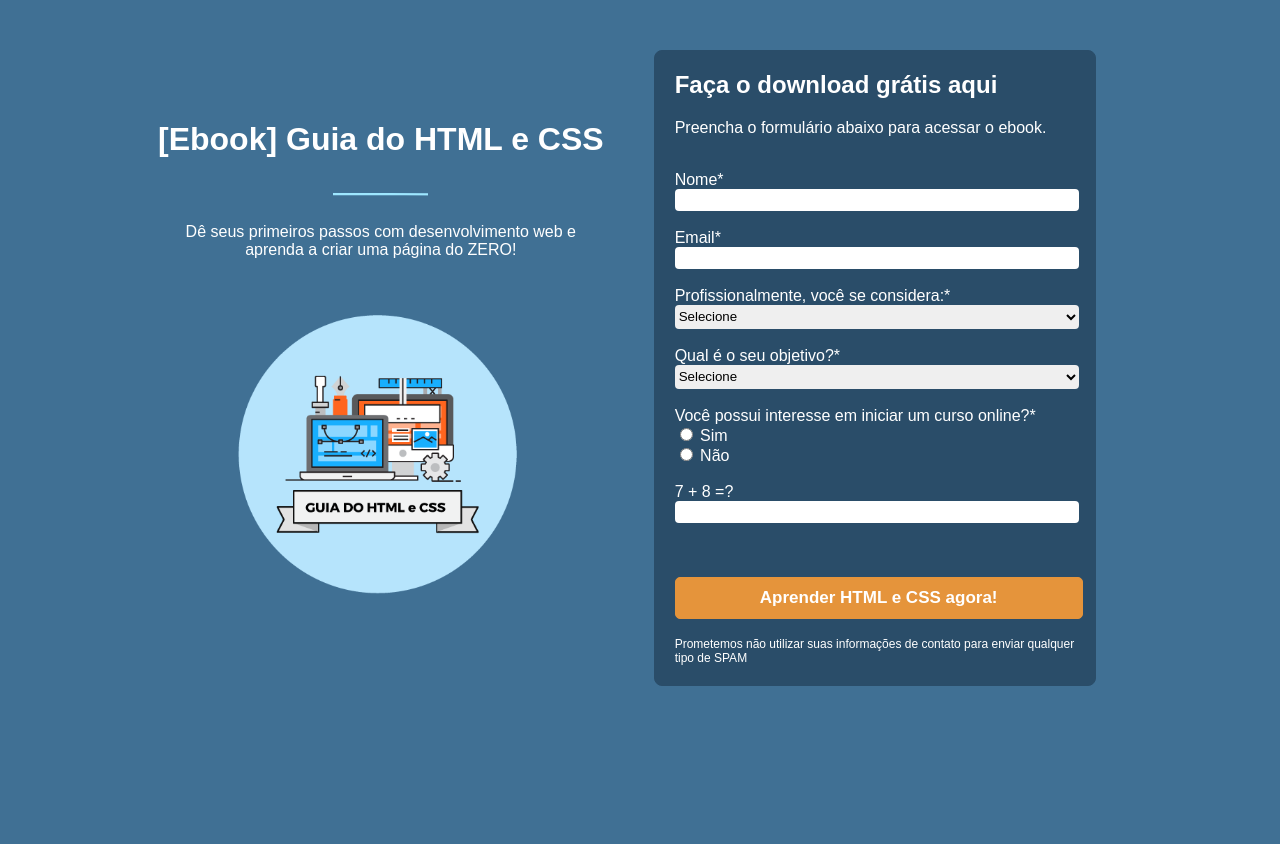
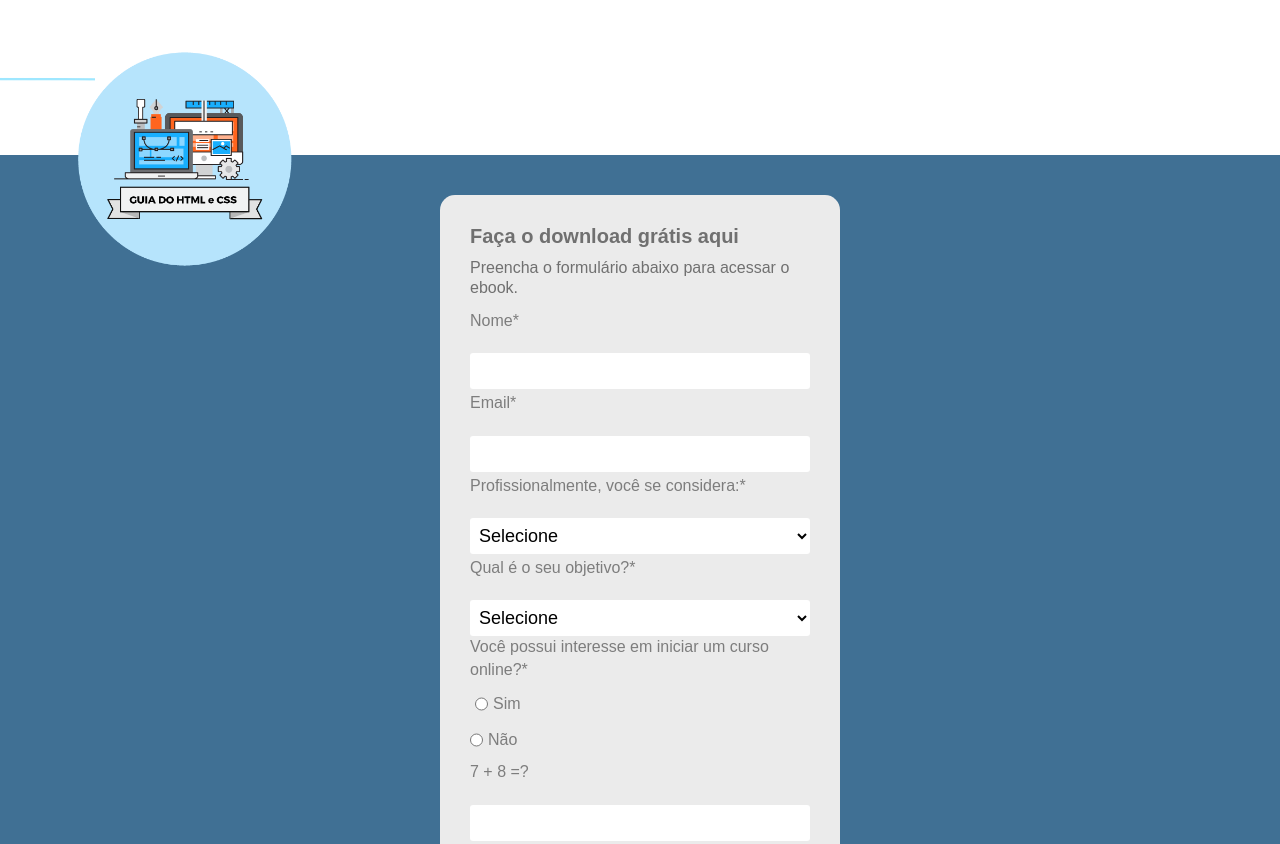
Before and after one commit to joanaduarte11/projetoEbookFormulario, a plain HTML site: page index.html in a window 1280 px wide. Shown: the top 844 px of the page. Before the commit the page ends 800 px from the top, so only its background shows below. Drawn offline with Linux system fonts and the light colour scheme.

Commit message:
ajustes CSS

```diff
--- /dev/null
+++ b/assets/css/style.css
@@ -0,0 +1,159 @@
+* {
+  margin: 0;
+  padding: 0;
+  box-sizing: border-box;
+}
+
+body {
+  color: white;
+  font-family: sans-serif;
+}
+
+.titulo-imagem {
+ color: white;
+ text-align: center;
+ display: flex;
+ flex-direction: column;
+ gap: 15px;
+ font-family: sans-serif;
+
+}
+
+.title {
+  text-align: center;
+  font-size: 36px;
+  line-height: 1.4em;
+}
+
+.subtitle {
+  width: 425px;
+  margin: auto;
+}
+
+#line {
+  width: 95px;
+  padding-bottom: 10px;
+}
+
+.imagem {
+  width: 300px;
+  position: absolute;
+  padding: 40px 0 0 70px;
+}
+
+.container{
+  min-height: 100vh;
+  background-color: #407094;
+  display: flex;
+  flex-direction: column;
+  align-items: center;
+  gap: 50px;
+  padding: 40px 20px 25px;
+}
+
+
+.formulario {
+  display: flex;
+  flex-direction: column;
+  gap: 10px;
+  height: 80%;
+  width: 400px;
+  border-radius: 15px;
+  padding: 30px;
+  background-color: #ebebeb;
+}
+
+.formulario .titulo-form {
+  color: #707070;
+  font-size: 20px;
+  font-weight: bold;
+  text-align: left;
+}
+
+.formulario .text {
+  color: #707070;
+  font-size: 16px;
+  line-height: 1.2em;
+}
+
+.formulario .fields {
+  display: flex;
+  flex-direction: column;
+}
+
+.formulario .fields label {
+  color: #7d7d7d;
+  font-size: 16px;
+  line-height: 1.4em;
+  margin: 3px 0;
+}
+
+.formulario .fields input {
+  display: inline-block;
+  background-color: #ffffff;
+  vertical-align: middle;
+  font-size: 18px;
+  line-height: 20px;
+  width: 100%;
+  height: 36px;
+  padding: 5px;
+  border-radius: 3px;
+  border: none;
+  outline: none;
+}
+
+.formulario .fields input,
+.formulario .fields select {
+  display: inline-block;
+  background-color: #ffffff;
+  vertical-align: middle;
+  font-size: 18px;
+  line-height: 20px;
+  width: 100%;
+  height: 36px;
+  padding: 5px;
+  border-radius: 3px;
+  border: none;
+  outline: none;
+}
+
+.formulario .fields input[type="radio"] {  /*buscar inputs do mesmo type*/
+  width: auto;
+}
+
+.formulario .fields .radio p {
+  margin-top: 6px;
+  width: 100%;
+}
+
+.formulario .fields .radio label {
+  margin: 0;
+}
+
+.formulario .fields .radio {
+  display: flex;
+  align-items: center;
+  gap: 5px;
+  flex-wrap: wrap;
+}
+
+
+.form-button {
+  padding: 10px 0;
+  width: 102%;
+  background-color: #e5943b;
+  color: white;
+  border: 0;
+  border-radius: 5px;
+  outline: none;
+  font-weight: bold;
+  font-size: 17px;
+}
+
+.spam {
+  font-size: 12px;
+  padding-bottom: 0;
+}
+
+
+/* justify-content pra alinhar os quadros */
--- a/index.html
+++ b/index.html
@@ -1,52 +1,40 @@
 <!DOCTYPE html>
 <html lang="pt-br">
+
 <head>
   <meta charset="UTF-8" />
   <meta http-equiv="X-UA-Compatible" content="IE=edge" />
   <meta name="viewport" content="width=device-width, initial-scale=1.0" />
   <title>[E-book] Guia do HTML e CSS</title>
-    <link rel="stylesheet" href="style.css" />
+  <link rel="stylesheet" href="./assets/css/style.css" />
 </head>
 
 <body>
-    <div class="titulo-imagem">
-      <div class="title">
-        <h1>[Ebook] Guia do HTML e CSS</h1>
+  <section class="titulo-imagem">
+    <h1 class="title">[Ebook] Guia do HTML e CSS</h1>
     <img src="img/linha.png" id="line" />
-        <p class="subtitle">
-          Dê seus primeiros passos com desenvolvimento web e aprenda a criar uma
-          página do ZERO!
-        </p>
-      </div>
+    <p class="subtitle">Dê seus primeiros passos com desenvolvimento web e aprenda a criar uma
+      página do ZERO!</p>
     <img src="img/guia_png.png" class="imagem" />
-    </div>
+  </section>
 
-    <main>
+  <main class="container">
     <form action="#" method="post">
       <div class="formulario">
-          <div class="titulo-form">
-            <h2>Faça o download grátis aqui</h2>
-            <p>Preencha o formulário abaixo para acessar o ebook.</p>
-          </div>
-          <div class="campo-form">
+        <h2 class="titulo-form">Faça o download grátis aqui</h2>
+        <p class="text">Preencha o formulário abaixo para acessar o ebook.</p>
+        <div class="fields">
           <label for="nome">Nome*</label><br />
           <input type="text" id="nome" name="nome" />
-          </div>
-          <div class="campo-form">
           <label for="email">Email*</label><br />
           <input type="text" id="email" name="email" />
-          </div>
-          <div class="campo-form">
-            <label for="opcoes">Profissionalmente, você se considera:*</label
-            ><br />
+          <label for="opcoes">Profissionalmente, você se considera:*</label><br />
           <select name="serviceQual" id="serviceQual">
             <option disable selected value="0"> Selecione </option>
             <option value="iniciante">Iniciante</option>
             <option value="intermediario">Intermediário</option>
             <option value="avancado">Avançado</option>
           </select>
-          </div>
-          <div class="campo-form">
           <label for="objetivo">Qual é o seu objetivo?*</label><br />
           <select name="serviceQual" id="serviceQual">
             <option disable selected value="0">Selecione</option>
@@ -54,19 +42,19 @@
             <option value="backend">Back-End</option>
             <option value="fullstack">Full-Stack</option>
           </select>
+          <div class="radio">
+            <label for="interesse">Você possui interesse em iniciar um curso online?*</label><br />
+            <input type="radio" name="interesse-curso-online" id="sim" value="sim" />
+            <label for="sim">Sim</label><br />
           </div>
-          <div class="campo-form">
-            <label for="interesse">Você possui interesse em iniciar um curso online?*</label><br />
-              <input type="radio" name="interesse-curso-online" id="sim" value="sim"/>
-             <label for="sim">Sim</label><br />
-              <input type="radio" name="interesse-curso-online" id="nao" value="nao"/>
+          <div class="radio">
+            <input type="radio" name="interesse-curso-online" id="nao" value="nao" />
             <label for="nao" id="nao" name="nao">Não</label>
           </div>
-          <div class="campo-form">
           <label for="soma">7 + 8 =?</label><br />
           <input type="text" id="soma" name="soma" />
         </div>
-          <br/>
+        <br />
         <button class="form-button" value="enviar">Aprender HTML e CSS agora!</button>
         <spam class="spam">Prometemos não utilizar suas informações de contato para enviar
           qualquer tipo de SPAM</spam>
@@ -74,4 +62,5 @@
     </form>
   </main>
 </body>
+
 </html>
--- a/style.css
+++ /dev/null
@@ -1,106 +0,0 @@
-body {
-  background: #407094;
-  font-family: sans-serif;
-  color: white;
-  justify-content: center;
-}
-
-.titulo-imagem {
-  float: left;
-  text-align: justify;
-  margin: 50px;
-  align-items: center;
-  padding: 0 0 20px 100px;
-
-}
-
-.title {
-  text-align: center;
-}
-
-.subtitle {
-  width: 425px;
-  margin: auto;
-}
-
-#line {
-  width: 95px;
-  padding-bottom: 10px;
-}
-
-.imagem {
-  width: 300px;
-  position: absolute;
-  padding: 40px 0 0 70px;
-}
-
-h2 {
-  font-weight: bold;
-  padding-top: 0%;
-}
-
-.formulario {
-  display: flex;
-  flex-direction: column;
-  height: 80%;
-  width: 400px;
-  border: 1px solid #2a4d69;
-  border-radius: 8px;
-  padding: 0 20px 20px 20px;
-  gap: 18px;
-  background: #2a4d69;
-  margin: 50px;
-  justify-content: center;
-}
-
-#nome {
-  width: 100%;
-  height: 20px;
-  border-radius: 4px;
-  border: 0;
-}
-
-#email {
-  width: 100%;
-  height: 20px;
-  border-radius: 4px;
-  border: 0;
-}
-
-#serviceQual {
-  width: 101%;
-  height: 24px;
-  border-radius: 4px;
-  border: 0;
-}
-
-#soma {
-  width: 100%;
-  height: 20px;
-  border-radius: 4px;
-  border: 0;
-}
-
-.form-button {
-  padding: 10px 0;
-  width: 102%;
-  background-color: #e5943b;
-  color: white;
-  border: 1px solid #e5943b;
-  border-radius: 5px;
-  outline: none;
-  font-weight: bold;
-  font-size: 17px;
-}
-
-.campo-form {
-  display: block;
-}
-
-.spam {
-  font-size: 12px;
-  padding-bottom: 0;
-}
-
-
-/* justify-content pra alinhar os quadros */
```
Also changed, not shown: package.json (deleted, +0 -21 lines), .codesandbox/workspace.json (deleted). Lines whose indentation alone changed are shown as unchanged.
